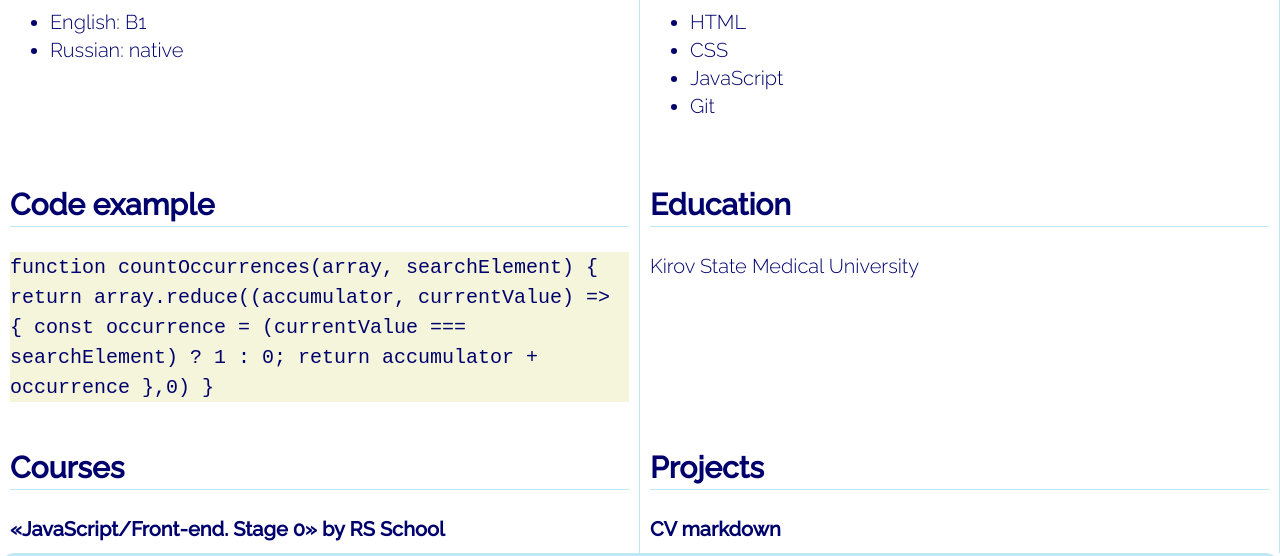
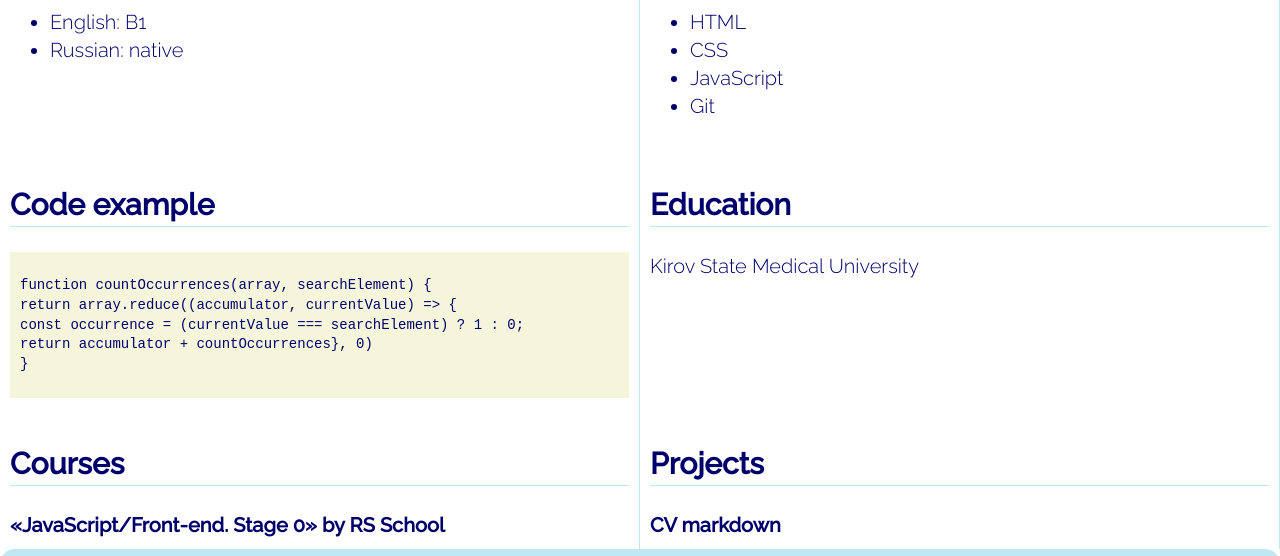
Before and after one commit to VladislavKoshkarev/rsschool-cv, a plain HTML site: page index.html in a window 1280 px wide. Shown: the part 688-1244 px from the top of the page. Drawn offline with Linux system fonts and the light colour scheme.

Commit message:
fix: change code example

```diff
--- a/index.html
+++ b/index.html
@@ -85,14 +85,11 @@
             <section class="section" id="code">
                 <h2 class="section-title">Code example</h2>
                 <div class="code-example">
-                    <code>
-                            function countOccurrences(array, searchElement) {
-                                return array.reduce((accumulator, currentValue) => {
-                                    const occurrence = (currentValue === searchElement) ? 1 : 0;
-                                    return accumulator + occurrence
-                                    },0)
-                                }
-                        </code>
+                    <pre>function countOccurrences(array, searchElement) {
+return array.reduce((accumulator, currentValue) =&gt; {
+const occurrence = (currentValue === searchElement) ? 1 : 0;
+return accumulator + countOccurrences}, 0)
+}</pre>
                 </div>
             </section>
             <section class="section" id="education">
--- a/styles.css
+++ b/styles.css
@@ -101,6 +101,8 @@ a {
 }
 .code-example {
   background-color: beige;
+  font-size: 14px;
+  padding: 10px;
 }
 .section-title {
   border-bottom: 1px solid rgb(191, 231, 244);
```
